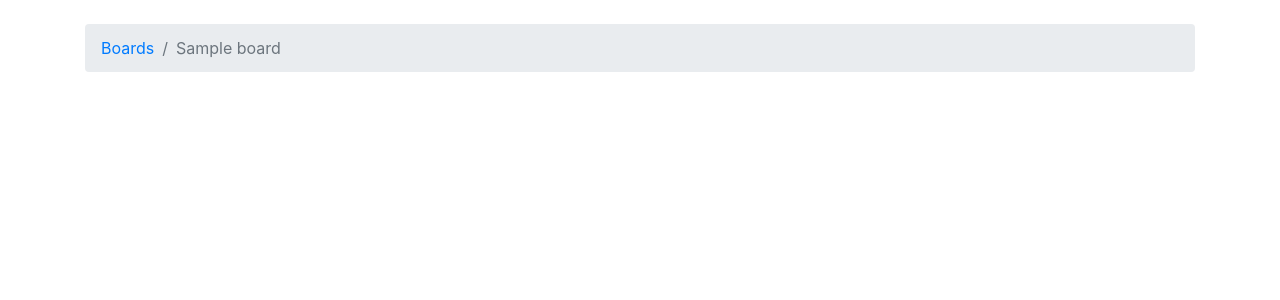
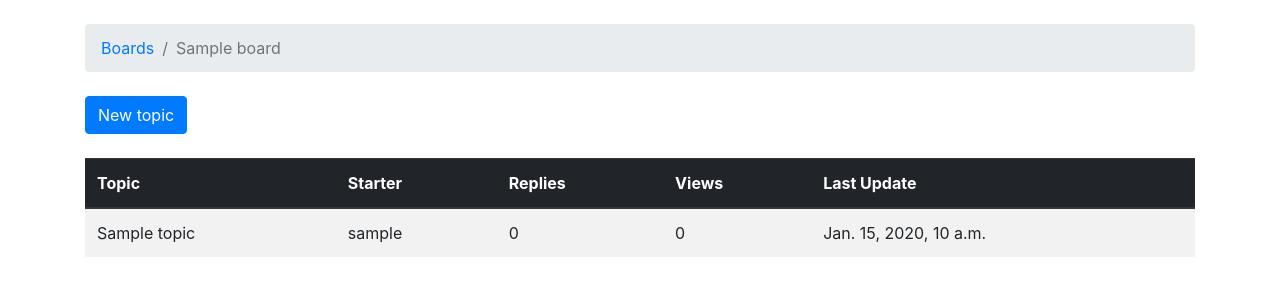
Before and after one commit to lepapi-0224/forum, a Django app: page /boards/1/ in a window 1280 px wide. Shown: the part 56-356 px from the top of the page. Run offline with Django 4.2, Linux system fonts and the light colour scheme; tables that the repository leaves empty hold one stand-in row (values such as "Sample post"); some libraries are stand-ins or nearby versions.

Commit message:
add new topic

```diff
--- a/blog/blog/settings.py
+++ b/blog/blog/settings.py
@@ -40,6 +40,7 @@ INSTALLED_APPS = [
     'django.contrib.messages',
     'django.contrib.staticfiles',
 
+    'widget_tweaks',
     'core',
 ]
 
--- a/blog/blog/urls.py
+++ b/blog/blog/urls.py
@@ -5,6 +5,7 @@ from core import views
 
 urlpatterns = [
     path('', views.home, name='home'),
-    path('boards/<pk>/', views.board_topics, name='board_topics'),
+    path('boards/<int:pk>/', views.board_topics, name='board_topic'),
+    path('boards/<int:pk>/new/', views.new_topic, name='new_topic'),
     path('admin/', admin.site.urls),
 ]
--- a/blog/core/models.py
+++ b/blog/core/models.py
@@ -43,7 +43,8 @@ class Topic(models.Model):
     starter = models.ForeignKey(
         User,
         related_name='topics',
-        on_delete=models.DO_NOTHING
+        on_delete=models.DO_NOTHING,
+        null=True
     )
 
     objects = models.Manager()
@@ -74,6 +75,7 @@ class Post(models.Model):
     )
     created_by = models.ForeignKey(
         User,
+        null=True,
         related_name='posts',
         on_delete=models.DO_NOTHING
     )
--- a/blog/core/views.py
+++ b/blog/core/views.py
@@ -1,7 +1,9 @@
-from django.shortcuts import render, get_object_or_404
+from django.contrib.auth.models import User
+from django.shortcuts import render, get_object_or_404, redirect
 
-from .models import Board
+from .models import Board, Post, Topic
 
+from .forms import NewTopicForm
 
 # Create your views here.
 
@@ -14,3 +16,26 @@ def home(request):
 def board_topics(request, pk):
     board = get_object_or_404(Board, pk=pk)
     return render(request, 'topics.html', {'board': board})
+
+
+def new_topic(request, pk):
+    board = get_object_or_404(Board, pk=pk)
+    #  user = User.objects.first()  # TODO: get the currently logged in user
+
+    if request.method == 'POST':
+        form = NewTopicForm(request.POST)
+        if form.is_valid():
+            topic = form.save(commit=False)
+            topic.board = board
+            # topic.starter = user
+            topic.save()
+            post = Post.objects.create(
+                message=form.cleaned_data.get('message'),
+                topic=topic,
+                # created_by=user
+            )
+            return redirect('board_topic', pk=board.pk)  # TODO: redirect to the created topic page
+    else:
+        form = NewTopicForm()
+
+    return render(request, 'new_topic.html', {'board': board, 'form': form})
--- a/blog/requirements.txt
+++ b/blog/requirements.txt
@@ -1,5 +1,6 @@
 asgiref==3.5.0
 Django==4.0.3
+django-widget-tweaks==1.4.12
 psycopg2-binary==2.9.3
 python-decouple==3.6
 sqlparse==0.4.2
--- a/blog/templates/home.html
+++ b/blog/templates/home.html
@@ -18,7 +18,7 @@
         {% for board in boards %}
           <tr>
             <td>
-              <a href="{% url 'board_topics' board.pk %}">{{ board.name }}</a>
+              <a href="{% url 'board_topic' board.pk %}">{{ board.name }}</a>
               <small class="text-muted d-block">{{ board.description }}</small>
             </td>
             <td class="align-middle">0</td>
--- a/blog/templates/topics.html
+++ b/blog/templates/topics.html
@@ -10,23 +10,29 @@
   {% endblock %}
 
   {% block content %}
-
+      <div class="mb-4">
+          <a href="{% url 'new_topic' board.pk %}" class="btn btn-primary">New topic</a>
+      </div>
+      <table class="table table-striped">
+      <thead class="thead-dark">
+          <tr>
+            <th>Topic</th>
+            <th>Starter</th>
+            <th>Replies</th>
+            <th>Views</th>
+            <th>Last Update</th>
+          </tr>
+        </thead>
+        <tbody>
+          {% for topic in board.topics.all %}
+            <tr>
+              <td>{{ topic.subject }}</td>
+              <td>{{ topic.starter.username }}</td>
+              <td>0</td>
+              <td>0</td>
+              <td>{{ topic.last_updated }}</td>
+            </tr>
+          {% endfor %}
+        </tbody>
+      </table>
   {% endblock %}
-
-<!DOCTYPE html>
-{% load static %}
-<html>
-  <head>
-    <meta charset="utf-8">
-    <title>{{ board.name }}</title>
-    <link rel="stylesheet" href="{% static 'css/bootstrap.min.css' %}">
-  </head>
-  <body>
-    <div class="container">
-      <ol class="breadcrumb my-4">
-        <li class="breadcrumb-item"><a href="{% url 'home' %}">Boards</a></li>
-        <li class="breadcrumb-item active">{{ board.name }}</li>
-      </ol>
-    </div>
-  </body>
-</html>
```
Also changed, not shown: blog/core/forms.py (added, +16 -0 lines), blog/core/tests/tests_views.py (+37 -5 lines), blog/templates/includes/form.html (added, +28 -0 lines), blog/templates/new_topic.html (added, +22 -0 lines), blog/core/migrations/0002_alter_board_options_alter_post_options_and_more.py (added), blog/core/migrations/0003_alter_post_created_by.py (added).
